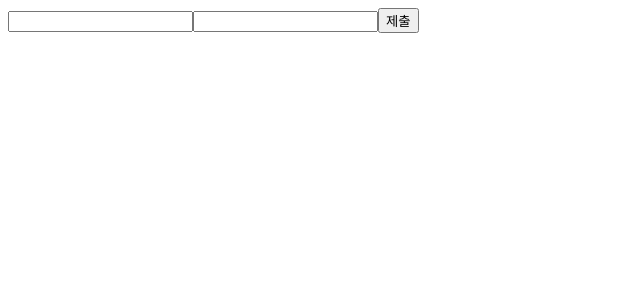
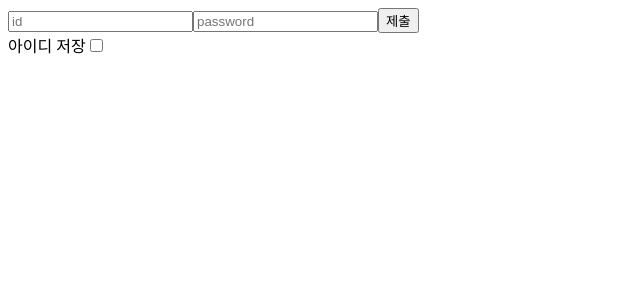
Before and after one commit to toswm128/logIn-test, a React (Create React App) app in the folder login/: page /LogIn in a window 1280 px wide. Shown: the top 300 px of the page, without its empty margins (0-640 px from the left). Built offline with nearby package versions, Linux system fonts and the light colour scheme.

Commit message:
[ADD] SaveId

```diff
--- /dev/null
+++ b/login/src/Hooks/useCheck.js
@@ -0,0 +1,26 @@
+import { useState , useEffect , useRef  } from "react"
+import savelog from "../pages/LogIn"
+
+
+const useCheck = (defaultChecked) =>{
+    const [check , setCheck] = useState(defaultChecked);
+    const element = useRef();
+    // console.log(check)
+    const changeCheck = ()=>{
+        setCheck(!check);
+    }
+    console.log(check);
+    useEffect(()=>{
+        if(element.current){
+            element.current.addEventListener("click",changeCheck)
+        }
+        return ()=>{
+            if(element.current){
+                element.current.removeEventListener("click",changeCheck)
+        }}
+    },)
+    return {element,check}
+
+}
+
+export default useCheck;
--- a/login/src/Hooks/useInput.js
+++ b/login/src/Hooks/useInput.js
@@ -1,12 +1,13 @@
-import React,{useState} from  "react"
+import {useState} from  "react"
 
-export default function useInput(){
-    const [value, setValue] = useState("")
+export default function useInput(save){
+    const [value, setValue] = useState(save)
     const onChange = event =>{
         const {
             target:{value}
         } = event;
         setValue(value)
+        console.log(value)
     }
     return {value,onChange}
 
--- a/login/src/Screen/App.js
+++ b/login/src/Screen/App.js
@@ -1,6 +1,7 @@
 import React from "react";
 import Home from "../pages/Home"
 import LogIn from "../pages/LogIn"
+import SignUp from "../pages/SignUp"
 import Error from "../pages/Error"
 import {
   BrowserRouter as Router,
@@ -15,8 +16,11 @@ function App() {
       <Route exact path="/">
         <Home />
       </Route>
-      <Route path="/Login">
+      <Route path="/LogIn">
         <LogIn />
+      </Route>
+      <Route path="/SignUp">
+        <SignUp />
       </Route>
       <Route component={Error}>
         <Error />
--- a/login/src/pages/Home.js
+++ b/login/src/pages/Home.js
@@ -11,7 +11,8 @@ function Home(){
             <button onClick={()=>{setcount(count + 1)}}>+</button>
         </div>
         <div>
-            <Link to="/login">logIn</Link>
+            <Link to="/logIn">logIn</Link><br />
+            <Link to="/SignUp">SignUp</Link>
         </div>
         </>
     )
--- a/login/src/pages/LogIn.js
+++ b/login/src/pages/LogIn.js
@@ -1,36 +1,68 @@
-import React,{useState} from  "react"
+import React from  "react"
 import axios  from "axios"
 import useInput from "../Hooks/useInput"
+import useCheck from "../Hooks/useCheck"
+import useRef from "react"
 
 let isLogIn = false
 
-const getLog = async (data) =>{
+
+export const savelog = (data,check) =>{
+    const idItem = data.userId;
+    const checkItem = check.check
+    localStorage.setItem("id",idItem);
+    localStorage.setItem("loginSave",JSON.stringify(checkItem))
+}
+
+
+const getLog = async (data,check) =>{
     try{
         const server = await axios.post("https://noons.herokuapp.com/signin",data)
         console.log(server)
         alert("로그인 성공!")
+        isLogIn = true;
     }catch(error){
-            const errorCode = error.response.status;
-            console.log(errorCode);
-            alert("로그인 실패 바보")
+        const errorCode = error.response.status;
+        console.log(errorCode);
+        alert("로그인 실패 바보")
 
     }
+    if(check.check){
+    savelog(data,check)
     }
+}
+
+const loadId = () =>{
+    const saveLogin = JSON.parse(localStorage.getItem("loginSave"))
+    let saveId = "";
+    if(saveLogin){
+        saveId = localStorage.getItem("id");
+    }
+    return {saveLogin,saveId}
+}
 
 export default function Login(){
-
-    const id = useInput()
-    const pwd = useInput()
+    console.log(loadId().saveId)
+    const id = useInput(loadId().saveId)
+    const pwd = useInput("")
+    const checked = useCheck(loadId().saveLogin)
+    // console.log(checked.check)
     const data = {
         userId:id.value,
         password:pwd.value
     }
+
     return(
         <>
-            <input type="text" {...id} />
-            <input type="text" {...pwd}/>
-            <button onClick={()=>{getLog(data)}}
+            <input type="text" {...id} placeholder="id" />
+            <input type="password" {...pwd} placeholder="password" />
+            <button onClick={()=>{getLog(data,checked)}}
             >제출</button>
+            <div>
+                아이디 저장
+                <input type="checkbox" defaultChecked={checked.check} ref={checked.element} onClick={()=>savelog(data,checked)} />
+            </div>
+
         </>
     )
 }
--- /dev/null
+++ b/login/src/pages/SignUp.js
@@ -0,0 +1,39 @@
+import React from "react"
+import useInput from "../Hooks/useInput"
+import axios from "axios";
+
+const getLog = async (data) =>{
+    try{
+        const server = await axios.post("https://noons.herokuapp.com/signup",data)
+        console.log(server)
+        alert("회원가입 성공!")
+    }catch(error){
+            const errorCode = error.response.status;
+            console.log(errorCode);
+            alert("회원가입 실패 바보")
+
+    }
+}
+
+export default function SignUp(){
+    const id = useInput();
+    const pwd = useInput();
+    const name = useInput();
+    const gender = useInput();
+    const data ={
+        userId:id.value,
+        password:pwd.value,
+        name:name.value,
+        genderId:gender.value
+    }
+
+    return(
+        <div>
+            <input type="text" {...id} placeholder="id"/>
+            <input type="text" {...pwd} placeholder="pwd"/>
+            <input type="text" {...name} placeholder="name"/>
+            <input type="text" {...gender} placeholder="gender"/>
+            <button onClick={()=>{getLog(data)}}>제출</button>
+        </div>
+    )
+}
```
